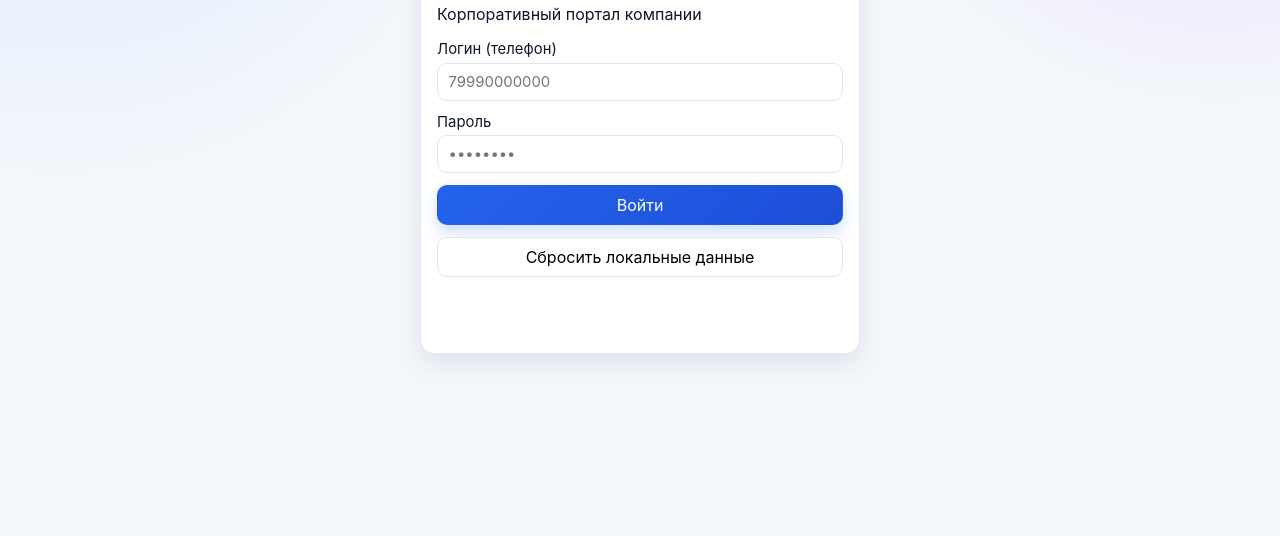
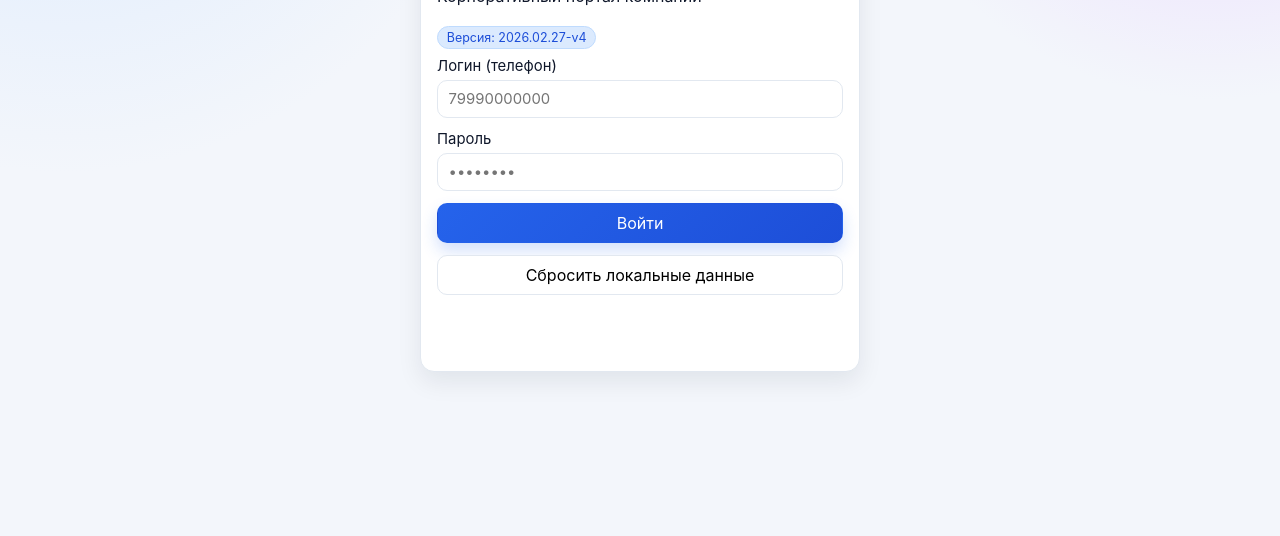
Before and after one commit to 3aubalo4ka/FullHub, a plain HTML site: page index.html in a window 1280 px wide. Shown: the part 264-800 px from the top of the page. Drawn offline with Linux system fonts and the light colour scheme.

Commit message:
Force-refresh client state and show visible app version on login

```diff
--- a/app.js
+++ b/app.js
@@ -1,4 +1,5 @@
-const STORAGE_KEY = "fullhub-data-v3";
+const APP_VERSION = "2026.02.27-v4";
+const STORAGE_KEY = "fullhub-data-v4";
 const SHIFT_HOURS_STANDARD = 9;
 const NDFL_RATE = 0.13;
 
@@ -25,6 +26,7 @@ const el = {
   loginForm: document.getElementById("login-form"),
   loginError: document.getElementById("login-error"),
   resetDataBtn: document.getElementById("reset-data-btn"),
+  appVersionPill: document.getElementById("app-version-pill"),
   phone: document.getElementById("login-phone"),
   pass: document.getElementById("login-password"),
   userBadge: document.getElementById("user-badge"),
@@ -58,6 +60,8 @@ const el = {
 init();
 
 function init() {
+  clearLegacyStorageKeys();
+  if (el.appVersionPill) el.appVersionPill.textContent = `Версия: ${APP_VERSION}`;
   wireAuth();
   wireTabs();
   document.getElementById("prev-month").onclick = () => {
@@ -92,7 +96,7 @@ function wireAuth() {
   };
 
   el.resetDataBtn.onclick = () => {
-    localStorage.removeItem(STORAGE_KEY);
+    clearLegacyStorageKeys(true);
     window.location.reload();
   };
 }
@@ -1058,6 +1062,15 @@ function formatDateRU(iso) {
   return `${Number(d)} ${names[Number(m) - 1]} ${y}`;
 }
 
+function clearLegacyStorageKeys(force = false) {
+  const keys = Object.keys(localStorage).filter((k) => k.startsWith("fullhub-data-v"));
+  if (!keys.length) return;
+  if (!force && keys.length === 1 && keys[0] === STORAGE_KEY) return;
+  keys.forEach((k) => {
+    if (force || k !== STORAGE_KEY) localStorage.removeItem(k);
+  });
+}
+
 function persist() {
   localStorage.setItem(STORAGE_KEY, JSON.stringify(state.data));
 }
--- a/index.html
+++ b/index.html
@@ -3,6 +3,7 @@
   <head>
     <meta charset="UTF-8" />
     <meta name="viewport" content="width=device-width, initial-scale=1.0" />
+    <meta http-equiv="Cache-Control" content="no-store, no-cache, must-revalidate, max-age=0" />
     <title>FullHub — корпоративный портал</title>
     <link rel="stylesheet" href="styles.css" />
   </head>
@@ -11,6 +12,7 @@
       <section class="auth-card">
         <h1>FullHub</h1>
         <p>Корпоративный портал компании</p>
+        <p class="version-pill" id="app-version-pill">Версия: загрузка...</p>
         <form id="login-form" class="stack">
           <label>
             Логин (телефон)
@@ -114,6 +116,6 @@
       </section>
     </div>
 
-    <script src="app.js"></script>
+    <script src="app.js?v=2026-02-27-v4"></script>
   </body>
 </html>
--- a/styles.css
+++ b/styles.css
@@ -112,6 +112,17 @@ select:focus {
 .error {
   color: #dc2626;
   min-height: 1em;
+}
+
+.version-pill {
+  display: inline-block;
+  margin: 0.25rem 0 0.5rem;
+  font-size: 0.78rem;
+  color: #1d4ed8;
+  background: #dbeafe;
+  border: 1px solid #bfdbfe;
+  border-radius: 999px;
+  padding: 0.2rem 0.55rem;
 }
 
 .app {
```
Also changed, not shown: README.md.
